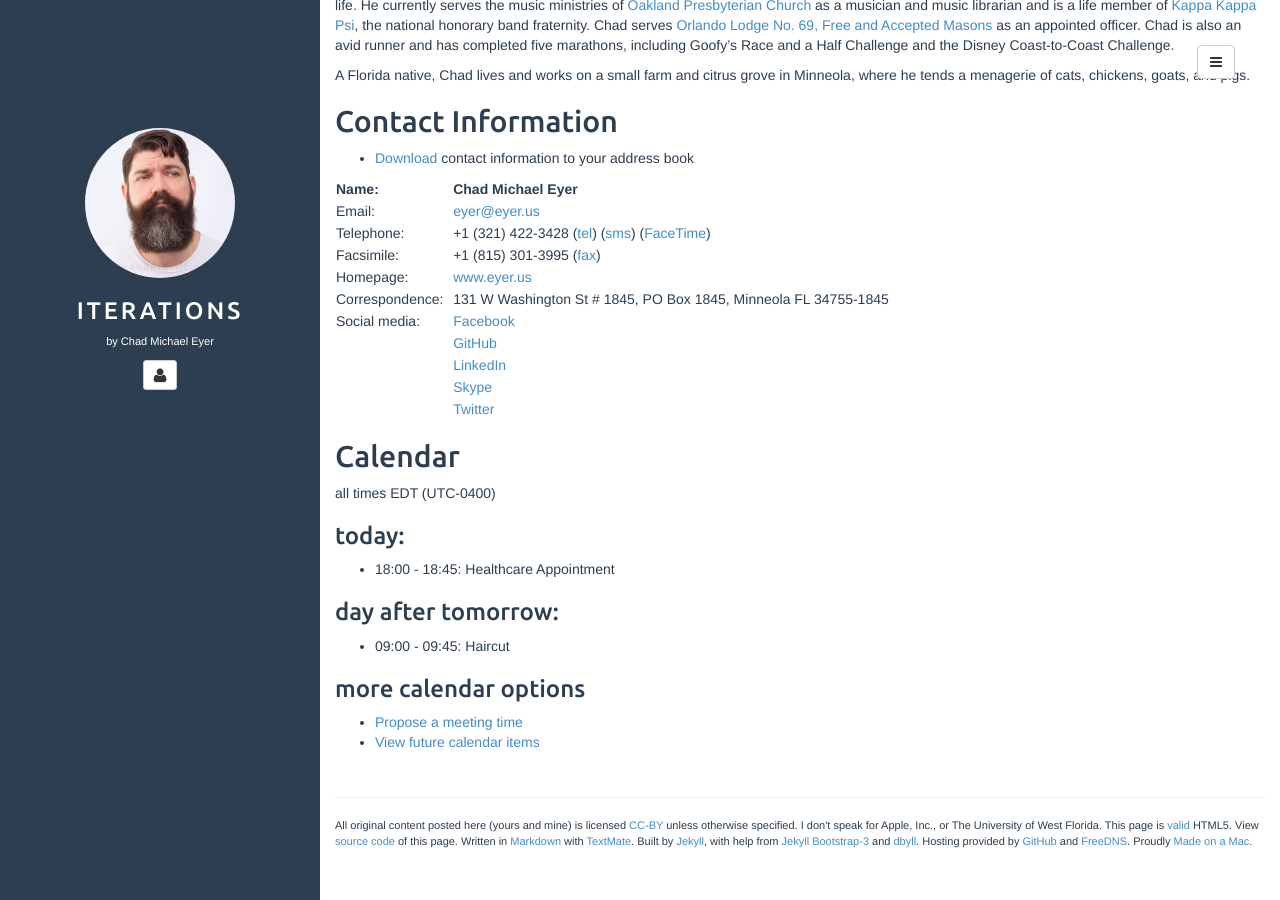
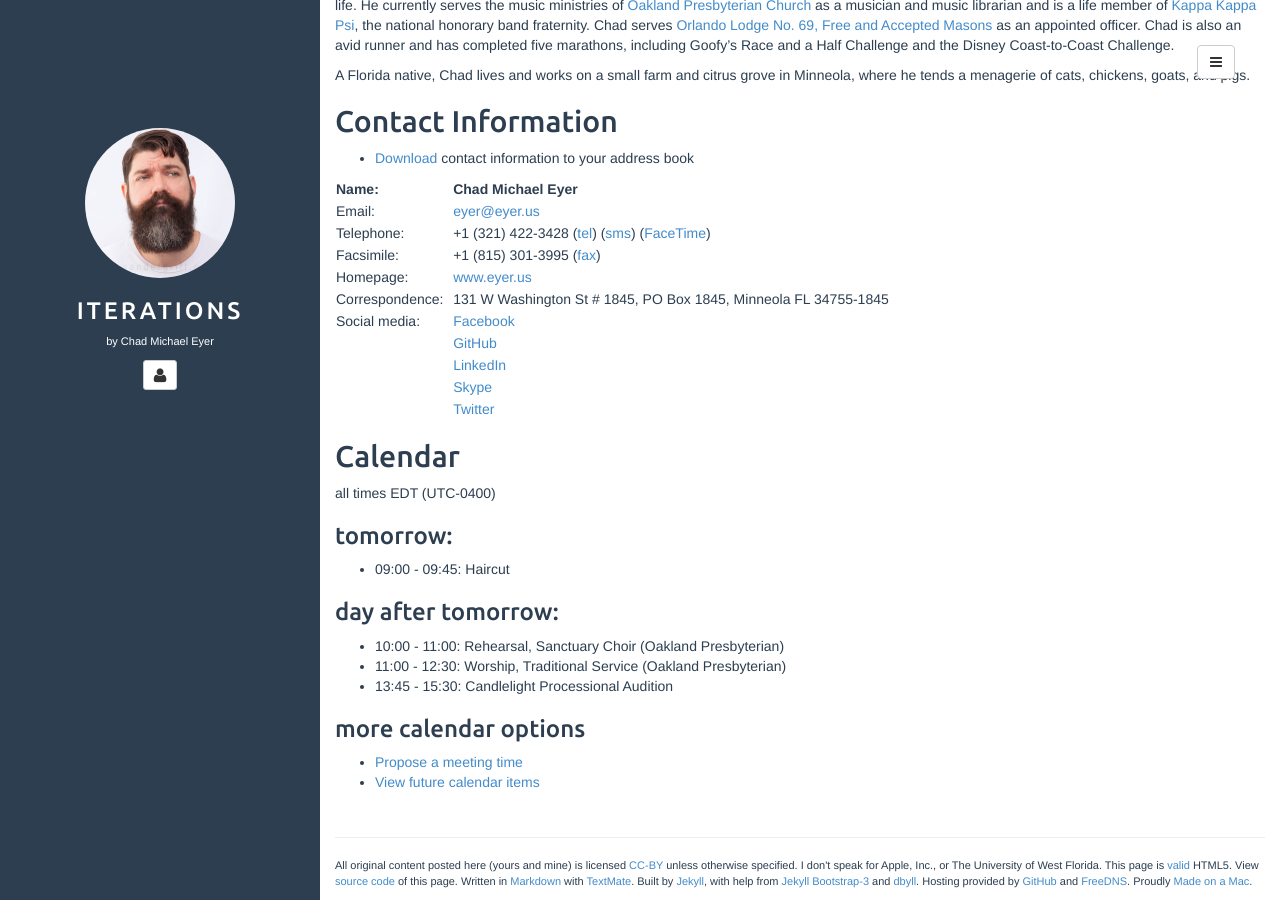
Before and after one commit to chadmichaeleyer/chadmichaeleyer.github.io, a Jekyll site: the page built from about.md, in a window 1280 px wide and 900 px high, scrolled down 994 px. Built offline with Jekyll 4.4.1, drawn with Linux system fonts in a browser that asks for light colours.

Commit message:
calendar update

```diff
--- a/calendar.markdown
+++ b/calendar.markdown
@@ -1,9 +1,11 @@
 all times EDT (UTC-0400)
 
-### today:
+### tomorrow:
 
-* 18:00 - 18:45: Healthcare Appointment
+* 09:00 - 09:45: Haircut
 
 ### day after tomorrow:
 
-* 09:00 - 09:45: Haircut
+* 10:00 - 11:00: Rehearsal, Sanctuary Choir (Oakland Presbyterian)
+* 11:00 - 12:30: Worship, Traditional Service (Oakland Presbyterian)
+* 13:45 - 15:30: Candlelight Processional Audition
```
Also changed, not shown: calendar-year.markdown (+5 -4 lines).
